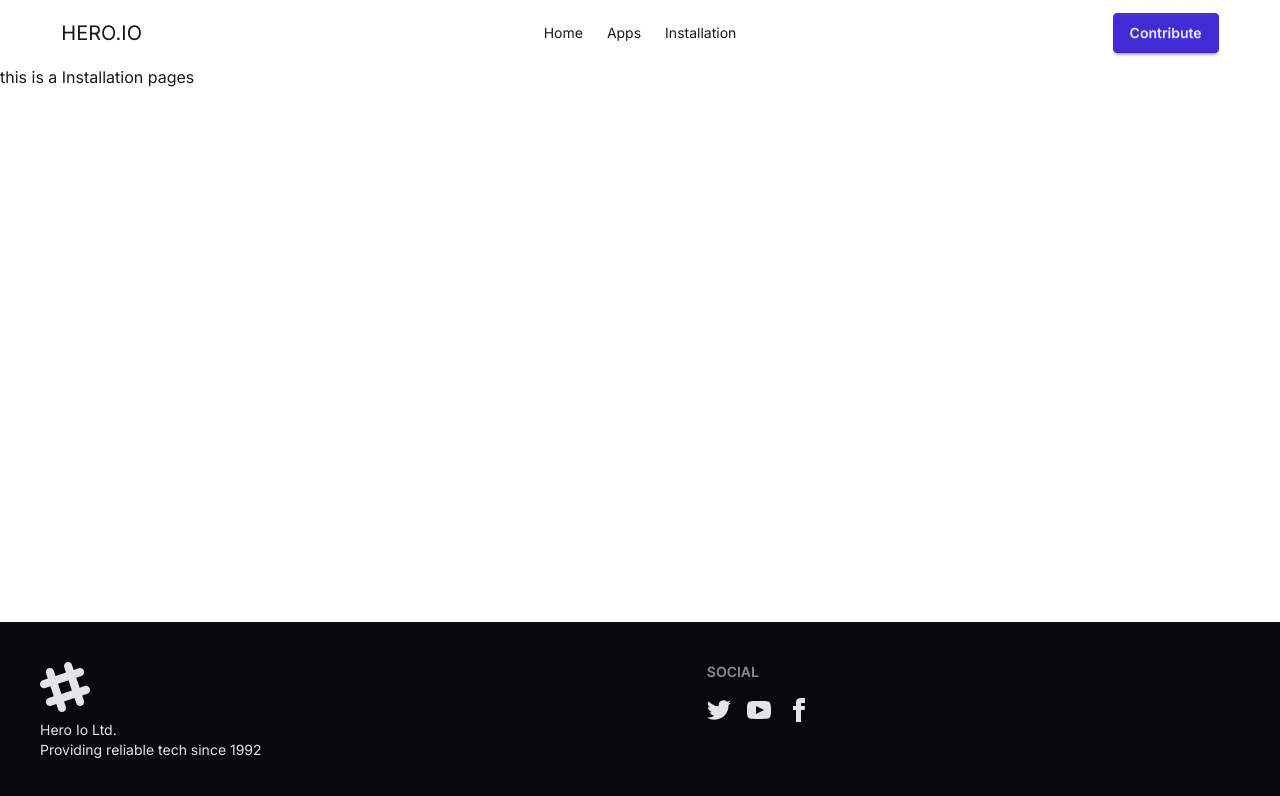
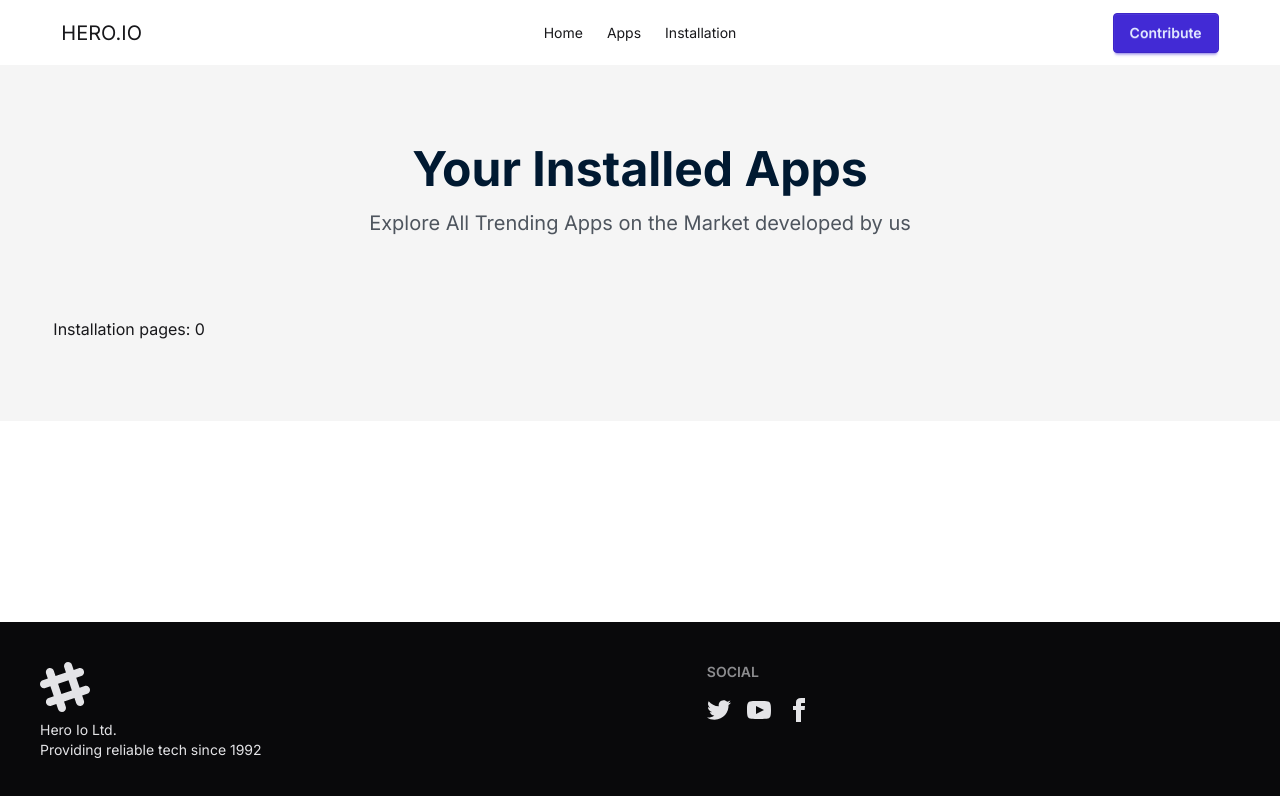
Before and after one commit to sajib-rahman90/hero-io-a8, a React (Vite) app: page /installation in a window 1280 px wide. Shown: the top 796 px of the page. Built offline with nearby package versions, Linux system fonts and the light colour scheme.

Commit message:
design in Installation page and add localstorage functionality in my projects

```diff
--- a/src/Pages/AppDetails.jsx
+++ b/src/Pages/AppDetails.jsx
@@ -20,6 +20,20 @@ const AppDetails = () => {
     size,
     description,
   } = app;
+
+  const handleToInstalledList = () => {
+    const existingList = JSON.parse(localStorage.getItem("installlist"));
+    let updateList = [];
+    if (existingList) {
+      const isDuplicate = existingList.some((a) => a.id === app.id);
+      if (isDuplicate)
+        return alert("sorrry! You have allrady selected this items");
+      updateList = [...existingList, app];
+    } else {
+      updateList.push(app);
+    }
+    localStorage.setItem("installlist", JSON.stringify(updateList));
+  };
 
   return (
     <div className="bg-[#F5F5F5] ">
@@ -67,7 +81,10 @@ const AppDetails = () => {
                 </h1>
               </div>
             </div>
-            <button className="btn btn-secondary">
+            <button
+              onClick={handleToInstalledList}
+              className="btn btn-secondary"
+            >
               Install Now <span>({size})</span>
             </button>
           </div>
--- a/src/Pages/Installation.jsx
+++ b/src/Pages/Installation.jsx
@@ -1,9 +1,24 @@
-import React from "react";
+import React, { useEffect, useState } from "react";
 
 const Installation = () => {
+  const [installlist, setInstalllist] = useState([]);
+  useEffect(() => {
+    const saveList = JSON.parse(localStorage.getItem("installlist"));
+    if (saveList) setInstalllist(saveList);
+  }, []);
   return (
-    <div>
-      <h1>this is a Installation pages</h1>
+    <div className="bg-[#F5F5F5] ">
+      <div className="bg-[#F5F5F5]  w-11/12 mx-auto py-20 space-y-20 ">
+        <div className="text-center space-y-4">
+          <h1 className="text-5xl text-[#001931] font-bold">
+            Your Installed Apps
+          </h1>
+          <p className="text-xl text-[#4e555e] font-normal">
+            Explore All Trending Apps on the Market developed by us
+          </p>
+        </div>
+        <h1>Installation pages: {installlist.length}</h1>
+      </div>
     </div>
   );
 };
```
